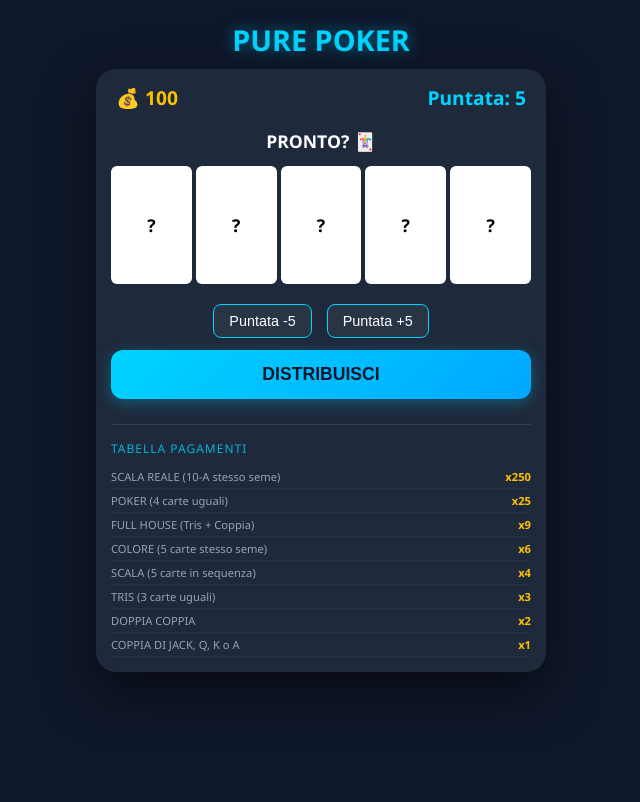
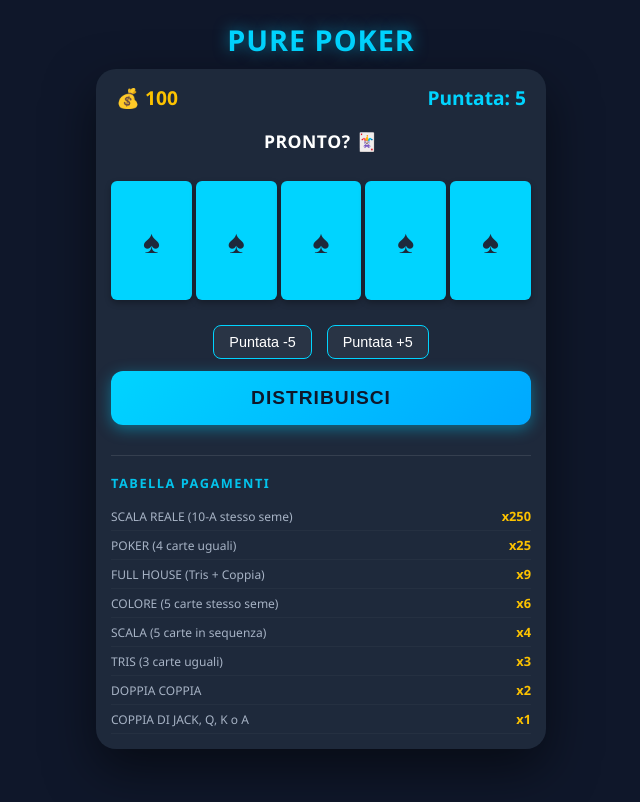
Before and after one commit to ccoppi/vp, a plain HTML site: page index.html in a window 1280 px wide. Shown: the whole page, without its empty margins (319-959 px from the left). Drawn offline with Linux system fonts and the light colour scheme.

Commit message:
Update index.html

```diff
--- a/index.html
+++ b/index.html
@@ -8,7 +8,7 @@
         :root {
             --bg-color: #0f172a;
             --card-bg: #ffffff;
-            --accent: #00d4ff;
+            --accent: #00d4ff; /* Azzurro Neon per le carte tenute */
             --gold: #fcc200;
             --danger: #ff4d4d;
             --surface: #1e293b;
@@ -25,6 +25,7 @@
             padding: 10px;
             min-height: 100vh;
             overflow-x: hidden;
+            -webkit-tap-highlight-color: transparent; /* Rimuove il flash al tocco su mobile */
         }
 
         h1 {
@@ -32,6 +33,7 @@
             margin: 10px 0;
             text-shadow: 0 0 15px rgba(0, 212, 255, 0.5);
             font-size: 1.8rem;
+            letter-spacing: 1px;
         }
 
         #game-container {
@@ -43,6 +45,7 @@
             box-shadow: 0 20px 50px rgba(0,0,0,0.5);
             text-align: center;
             box-sizing: border-box;
+            position: relative;
         }
 
         .stats {
@@ -67,14 +70,17 @@
             align-items: center;
             justify-content: center;
             text-transform: uppercase;
+            letter-spacing: 0.5px;
         }
 
+        /* Area Carte - Aggiunto padding superiore per lasciare spazio all'animazione */
         .cards-display {
             display: flex;
             justify-content: space-between;
             gap: 4px;
-            margin-bottom: 20px;
+            margin-bottom: 25px;
             min-height: 100px;
+            padding-top: 15px;
         }
 
         .card {
@@ -87,31 +93,24 @@
             justify-content: center;
             align-items: center;
             color: black;
-            font-weight: bold;
-            font-size: 1.1rem;
+            font-weight: 800; /* Più spesso per leggere meglio */
+            font-size: 1.2rem;
             cursor: pointer;
-            transition: all 0.2s ease;
-            border: 3px solid transparent;
+            transition: transform 0.25s ease-out, box-shadow 0.25s ease-out, border-color 0.25s ease-out;
+            border: 2px solid transparent; /* Bordo base sottile */
             user-select: none;
             position: relative;
+            box-shadow: 0 3px 6px rgba(0,0,0,0.3); /* Ombra base */
         }
 
+        /* Effetto quando la carta è TENUTA (Held) */
         .card.held {
-            border-color: var(--accent);
-            transform: translateY(-8px);
-            box-shadow: 0 5px 15px rgba(0, 212, 255, 0.4);
+            transform: translateY(-15px); /* Si alza di più per chiarezza */
+            border-color: var(--accent); /* Bordo Neon Azzurro */
+            box-shadow: 0 10px 25px rgba(0, 212, 255, 0.6); /* Ombra Neon profonda */
         }
 
-        .card.held::after {
-            content: "TENUTO";
-            position: absolute;
-            top: -22px;
-            left: 0;
-            width: 100%;
-            font-size: 0.55rem;
-            color: var(--accent);
-            font-weight: bold;
-        }
+        /* Rimosso il pseudo-elemento ::after che conteneva la scritta "TENUTO" */
 
         .card.red { color: var(--danger); }
 
@@ -119,6 +118,7 @@
             display: flex;
             flex-direction: column;
             gap: 12px;
+            margin-top: 10px;
         }
 
         .bet-buttons {
@@ -136,58 +136,73 @@
             border-radius: 8px;
             font-size: 0.9rem;
             cursor: pointer;
+            transition: background 0.2s;
+        }
+
+        .btn-bet:active {
+            background: rgba(0, 212, 255, 0.2);
         }
 
         #deal-btn {
             background: linear-gradient(135deg, var(--accent), #00a8ff);
             border: none;
-            padding: 14px;
+            padding: 16px;
             border-radius: 12px;
             color: var(--bg-color);
             font-weight: 800;
-            font-size: 1.1rem;
+            font-size: 1.2rem;
             cursor: pointer;
-            box-shadow: 0 4px 15px rgba(0, 212, 255, 0.3);
+            box-shadow: 0 4px 15px rgba(0, 212, 255, 0.4);
             text-transform: uppercase;
+            letter-spacing: 1px;
+            transition: transform 0.1s, box-shadow 0.1s;
+        }
+
+        #deal-btn:active {
+            transform: translateY(2px);
+            box-shadow: 0 2px 8px rgba(0, 212, 255, 0.3);
         }
 
         #reload-btn {
             background: var(--danger);
             border: none;
-            padding: 15px;
+            padding: 16px;
             border-radius: 12px;
             color: white;
             font-weight: bold;
             display: none;
             width: 100%;
             cursor: pointer;
+            font-size: 1.1rem;
+            text-transform: uppercase;
         }
 
         .info-table {
-            margin-top: 25px;
+            margin-top: 30px;
             border-top: 1px solid rgba(255,255,255,0.1);
-            padding-top: 15px;
+            padding-top: 18px;
             text-align: left;
         }
 
         .info-title {
             color: var(--accent);
-            font-size: 0.75rem;
+            font-size: 0.8rem;
             text-transform: uppercase;
-            margin-bottom: 8px;
-            letter-spacing: 1px;
-            opacity: 0.8;
+            margin-bottom: 10px;
+            letter-spacing: 1.5px;
+            opacity: 0.9;
+            font-weight: bold;
         }
 
         .info-table table {
             width: 100%;
-            font-size: 0.7rem;
-            color: #94a3b8;
+            font-size: 0.75rem;
+            color: #a7b3c5;
             border-collapse: collapse;
         }
 
-        .info-table td { padding: 4px 0; border-bottom: 1px solid rgba(255,255,255,0.03); }
-        .info-table td:last-child { text-align: right; color: var(--gold); font-weight: bold; }
+        .info-table td { padding: 5px 0; border-bottom: 1px solid rgba(255,255,255,0.03); }
+        .info-table td:last-child { text-align: right; color: var(--gold); font-weight: bold; font-size: 0.8rem; }
 
     </style>
 </head>
@@ -204,12 +219,7 @@
         <div class="message" id="status-msg">Pronto? 🃏</div>
 
         <div class="cards-display" id="cards-row">
-            <div class="card">?</div>
-            <div class="card">?</div>
-            <div class="card">?</div>
-            <div class="card">?</div>
-            <div class="card">?</div>
-        </div>
+            </div>
 
         <div class="controls">
             <div class="bet-buttons">
@@ -236,6 +246,7 @@
     </div>
 
     <script>
+        // Logica di gioco invariata, aggiornata solo per riflettere le modifiche UI
         let balance = 100;
         let bet = 5;
         let deck = [];
@@ -289,9 +300,24 @@
             renderCards();
         }
 
-        function renderCards() {
+        function renderCards(initial = false) {
             const row = document.getElementById('cards-row');
             row.innerHTML = '';
+
+            if (initial || hand.length === 0) {
+                // Stato coperto
+                for(let i=0; i<5; i++) {
+                    const div = document.createElement('div');
+                    div.className = 'card back';
+                    div.style.background = 'var(--accent)'; // Dorso colorato neon
+                    div.style.color = 'var(--surface)';
+                    div.style.fontSize = '2rem';
+                    div.innerText = '♠'; // Simbolo sul dorso
+                    row.appendChild(div);
+                }
+                return;
+            }
+
             hand.forEach((card, i) => {
                 const div = document.createElement('div');
                 div.className = `card ${card.color} ${heldIndices.has(i) ? 'held' : ''}`;
@@ -313,7 +339,7 @@
                 heldIndices.clear();
                 gameState = "DRAW";
                 document.getElementById('deal-btn').innerText = "CAMBIA CARTE";
-                document.getElementById('status-msg').innerText = "Scegli cosa tenere";
+                document.getElementById('status-msg').innerText = "Tocca le carte per tenerle";
                 document.getElementById('status-msg').style.color = "white";
             } else {
                 for (let i = 0; i < 5; i++) {
@@ -363,7 +389,7 @@
                 document.getElementById('status-msg').style.color = "var(--gold)";
                 document.getElementById('status-msg').innerText = `${msg} (+${winAmount})`;
             } else {
-                document.getElementById('status-msg').style.color = "#94a3b8";
+                document.getElementById('status-msg').style.color = "#a7b3c5";
                 document.getElementById('status-msg').innerText = msg;
             }
         }
@@ -376,10 +402,11 @@
             document.getElementById('status-msg').style.color = "white";
             updateUI();
             hand = [];
-            const row = document.getElementById('cards-row');
-            row.innerHTML = '<div class="card">?</div>'.repeat(5);
+            renderCards(true); // Stato iniziale coperto
         }
 
+        // Inizializzazione
+        renderCards(true);
         updateUI();
     </script>
 </body>
```
